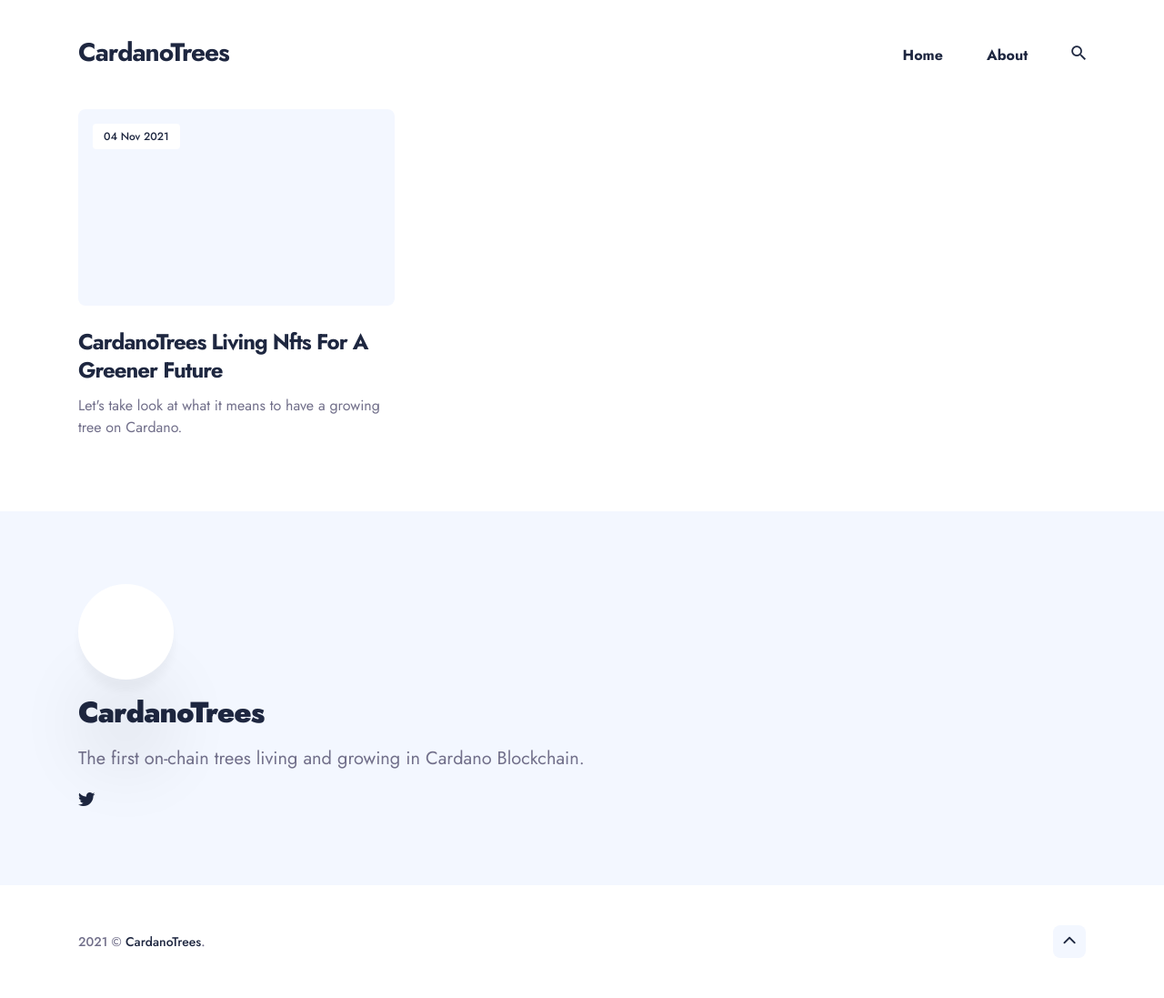
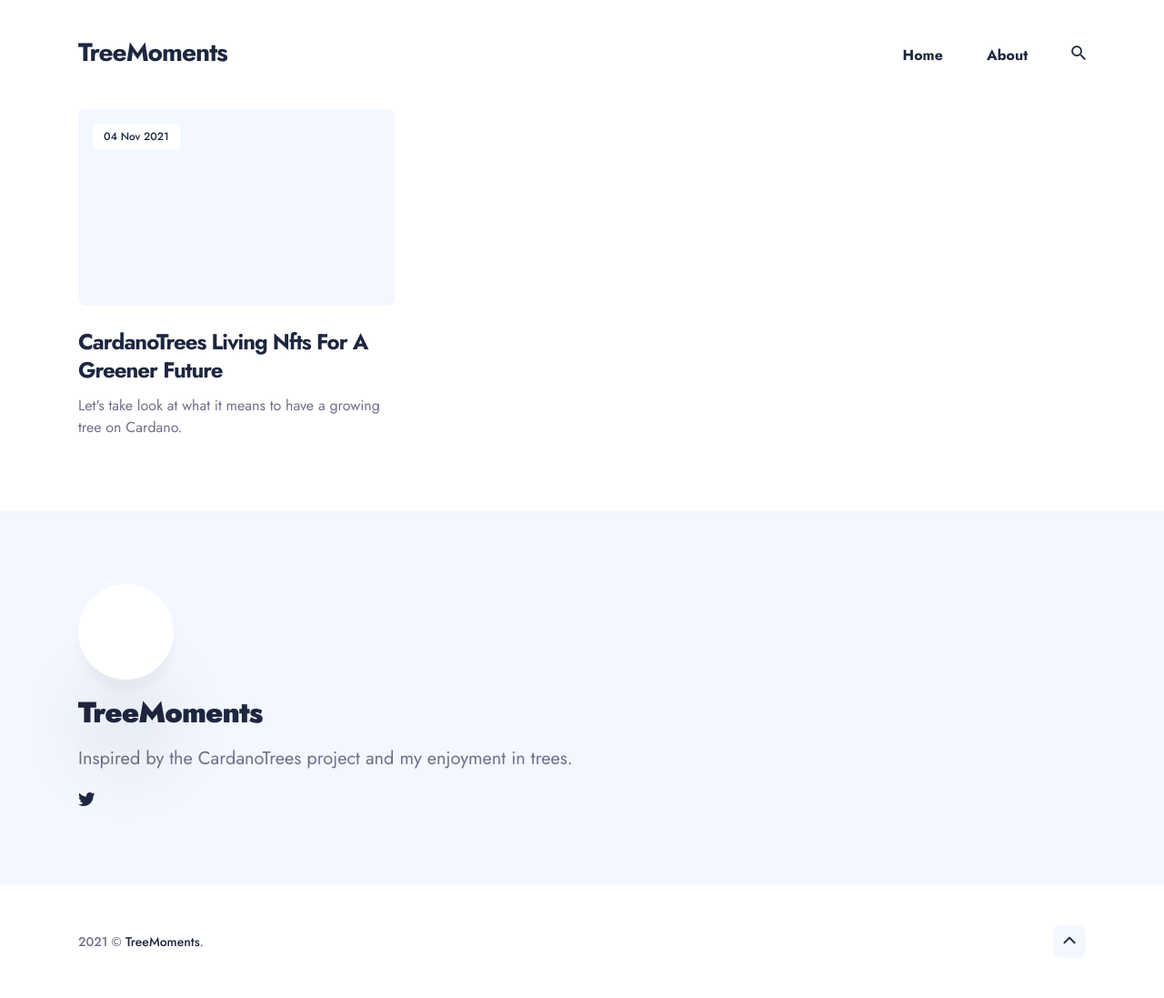
Before and after one commit to treemoments/treemoments.github.io, a Jekyll site: the page built from index.html, in a window 1280 px wide. Shown: the whole page at 91% size. Built offline with Jekyll 4.4.1, drawn with Linux system fonts in a browser that asks for light colours; nearby versions of some CDN libraries; the list of posts is cut into pages by our own code.

Commit message:
Update _config.yml

```diff
--- a/_config.yml
+++ b/_config.yml
@@ -1,6 +1,6 @@
 #-------------------------------
 # Site Settings
-title: CardanoTrees
+title: TreeMoments
 logo: # You can add own logo. For example '/images/logo.png'.
 description: The first on-chain trees living and growing in Cardano Blockchain.
 baseurl: "" # the subpath of your site, e.g. /blog
@@ -11,12 +11,12 @@ color_scheme: light # You can choose three modes auto, light, and dark. By defau
 #-------------------------------
 # Author Settings
 author:
-  author__name: CardanoTrees
-  author__bio: The first on-chain trees living and growing in Cardano Blockchain.
+  author__name: TreeMoments
+  author__bio: Inspired by the CardanoTrees project and my enjoyment in trees.
   author__avatar: '/images/logos/cardanotrees_logo_6.png'
 
 social:
-- {icon: "ion-logo-twitter", link: "https://twitter.com/CardanoTrees"}
+- {icon: "ion-logo-twitter", link: "https://twitter.com/Tree_Moments"}
 
 # Example of adding a new link to the footer - {icon: "ion-logo-dribbble", link: "https://dribbble.com"}
 # Other icons can be found at https://ionicons.com/v4/
```
